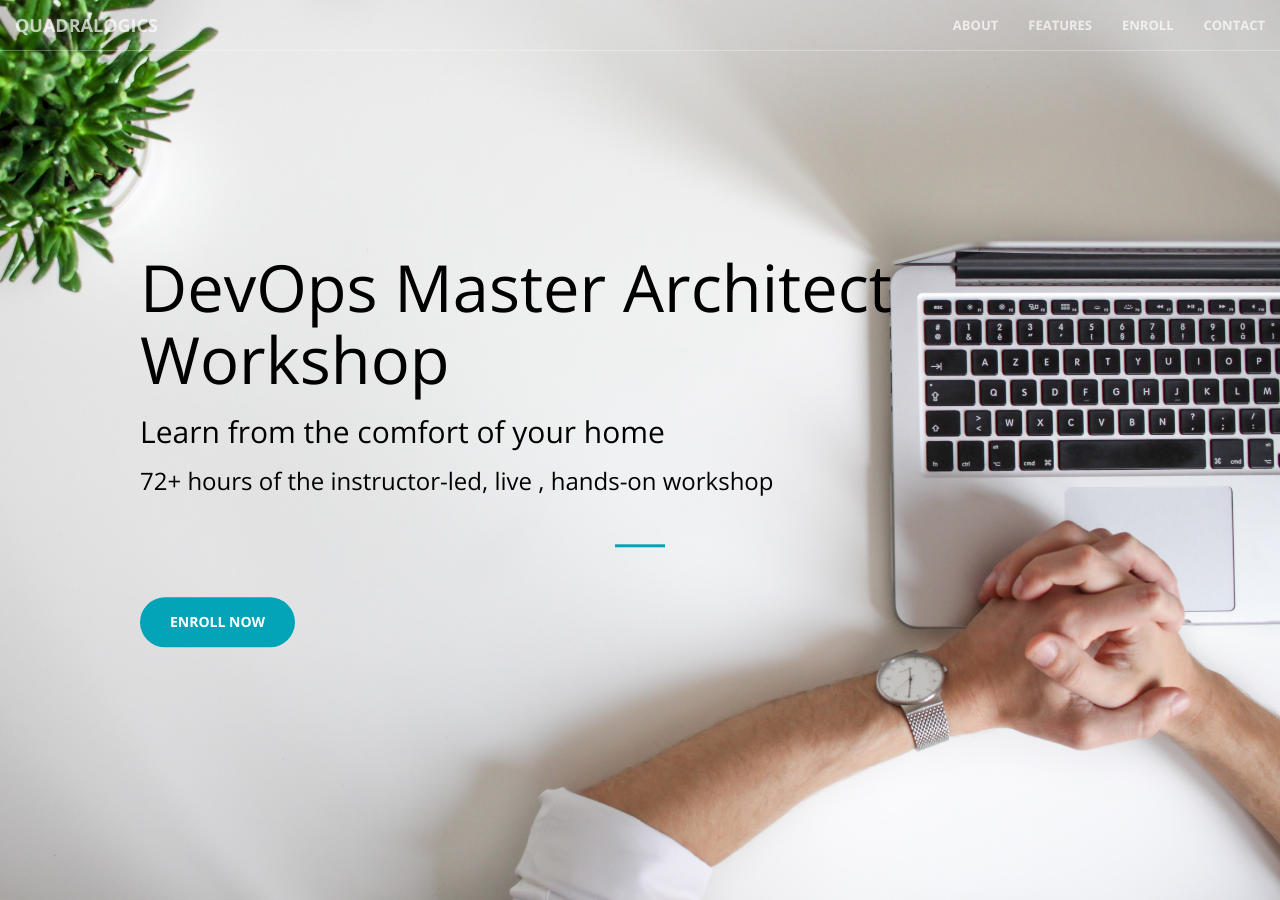
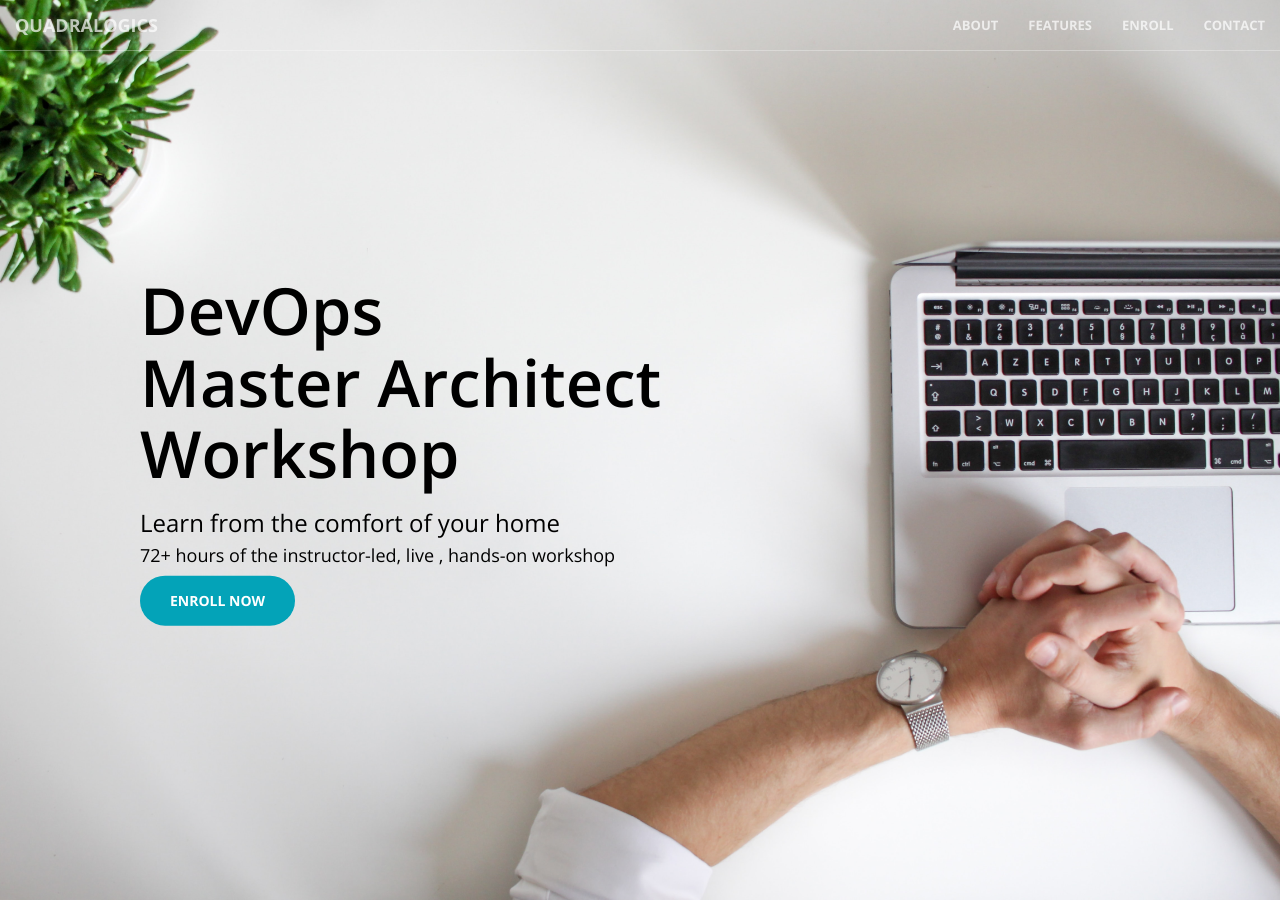
Before and after one commit to devopsmasterclass/devopsmasterclass.github.io, a Jekyll site: the page built from index.html, in a window 1280 px wide and 900 px high. Built offline with Jekyll 4.4.1, drawn with Linux system fonts in a browser that asks for light colours; some of the changed text lies outside the part shown.

Commit message:
added link to QL , fixed cosmetic issues

```diff
--- a/_config.yml
+++ b/_config.yml
@@ -6,7 +6,7 @@ baseurl: "" # the subpath of your site, e.g. /blog/
 url: "" # the base hostname & protocol for your site
 company: QuadraLogics
 #Heading
-Head1: DevOps Master Architect Workshop
+Head1: DevOps <br /> Master Architect <br /> Workshop
 Head2: Learn from the comfort of your home
 Head3: 72+ hours of the instructor-led, live , hands-on workshop
 HeadCTA: Enroll Now
@@ -14,7 +14,7 @@ HeadCTALink: https://drive.google.com/u/0/uc?id=1jIOXTEolfSOy2nYpC1QxoVlfX_xn5Fn
 
 #Call to action
 USPH: QuadraLogics Advantage
-USP: Quadralogics is a boutique training firm that specializes in DevOps training and consulting. Since inception in 2014, QuadraLogics has facilitated more than 70+ corporate and public workshops enabling more than 2000+ Practitioners. We are trusted partners with global brands like Pluralsight, Udacity, KnowledgeHut, etc and enable them in designing/delivering technical content and training. Quadralogics today is one of the most trusted training/content producers and a premium player in the B2B DevOps market.Hence enrolling your self with our DevOps Master program entitles you to avail the program at a wholesale price. Building on our experience and exposure our industry experts have carefully handcrafted the “DevOps Master Workshop ” series, we use a technique called the “Task-based learning”. In this approach, the practitioner learns by exploring 200+ hands on,real-life scenarios in our labs. This unique style enables the practitioner to be more competent and highly productive after the workshop.
+USP: Quadralogics is a boutique training firm that specializes in DevOps training and consulting. Since our inception in 2014, QuadraLogics has facilitated more than 70+ corporate and public workshops enabling more than 2000+ practitioners. We are trusted partners with global brands like Pluralsight, Udacity, KnowledgeHut, etc and enable them in designing/delivering technical content and training. Quadralogics today is one of the most trusted training/content producers and a premium player in the B2B DevOps market.Hence enrolling your self with our DevOps Master program entitles you to avail the program at a wholesale price. Building on our experience our industry experts have carefully handcrafted the “DevOps Master Workshop ” series, we use a technique called the “Task-based learning”. In this approach, the practitioner learns by exploring 200+ hands on,real-life scenarios in our labs. This unique style enables the practitioner to be more competent and highly productive after the workshop.
 
 TContentH: Download Training Contents
 TContentB: Topics include Docker, Kubernetes, Jenkins, Puppet, Ansible, Chef, Terraform, AWS Cloud formation, Nagios, Git, & InSpec
--- a/_includes/call-to-action.html
+++ b/_includes/call-to-action.html
@@ -9,9 +9,9 @@
             </div>
 
             <div class="col-lg-8 col-lg-offset-2 text-center">
-                <h2 class="section-heading">{{ site.TContentH }}}</h2>
+                <h2 class="section-heading">{{ site.TContentH }}</h2>
                 <hr class="light">
-                <p class="section-heading">{{ site.TContentB }}}</p>
+                <p class="section-heading">{{ site.TContentB }}</p>
                 <a href="https://drive.google.com/u/0/uc?id=1jIOXTEolfSOy2nYpC1QxoVlfX_xn5Fns&export=download"  class="btn btn-primary btn-xl" style="background-color:whitesmoke; color:black" >Download </a>
             </div>
         </div>
--- a/_includes/header.html
+++ b/_includes/header.html
@@ -2,11 +2,13 @@
     <div class="header-content">
         <div class="header-content-inner">
             <h1>{{site.Head1}}</h1>
-            <h2>{{site.Head2}}</h2>
 
-            <h3>{{site.Head3}}</h3>
-            <hr>
-          <a href="#aside" class="btn btn-primary btn-xl page-scroll">{{site.HeadCTA}}</a>
+            <div>
+                <h3>{{site.Head2}}</h3>
+
+                <h4>{{site.Head3}}</h4>
+            </div>
+            <a href="#aside" class="btn btn-primary btn-xl page-scroll">{{site.HeadCTA}}</a>
         </div>
     </div>
 </header>
--- a/_includes/nav.html
+++ b/_includes/nav.html
@@ -8,7 +8,7 @@
                 <span class="icon-bar"></span>
                 <span class="icon-bar"></span>
             </button>
-            <a class="navbar-brand page-scroll" href="#page-top">QuadraLogics</a>
+            <a class="navbar-brand page-scroll" href="https://quadralogics.github.io/">QuadraLogics</a>
         </div>
 
         <!-- Collect the nav links, forms, and other content for toggling -->
--- a/_sass/_base.scss
+++ b/_sass/_base.scss
@@ -165,7 +165,7 @@ header {
         width: 100%;
         .header-content-inner {
             h1 {
-                font-weight: 400;
+                font-weight: 600;
                 margin-top: 0;
                 margin-bottom: 0;
 
```
